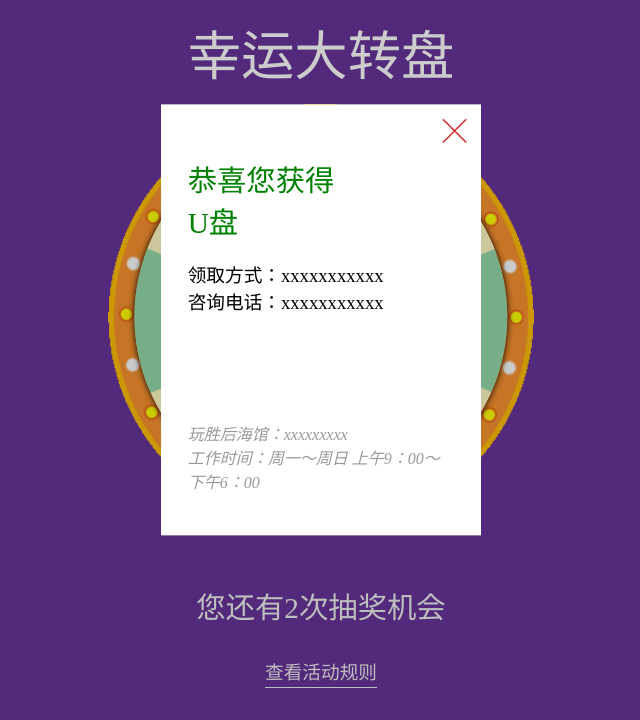
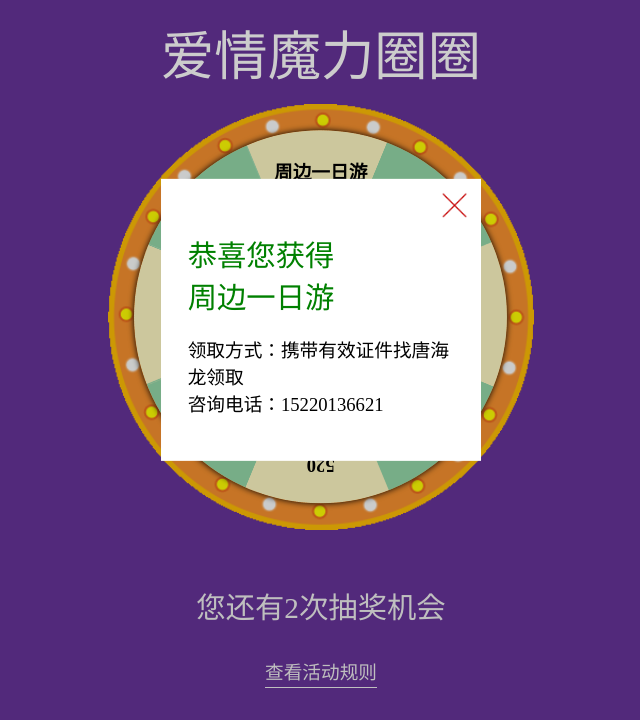
Before and after one commit to thl-ldb/love, a plain HTML site: page index.html in a window 1280 px wide. Both pictures are taken after a click on the element 640 px from the left and 316 px from the top of the page. Shown: the whole page, without its empty margins (319-959 px from the left). Drawn offline with Linux system fonts and the light colour scheme.

Commit message:
Update index.html

```diff
--- a/index.html
+++ b/index.html
@@ -2,26 +2,27 @@
 <html lang="en">
 <head>
     <meta charset="UTF-8">
-    <title>抽奖转盘</title>
+    <title>爱情魔力圈圈</title>
+    <link rel="icon" href="images/index.ico" type="image/x-icon">
     <meta name="viewport" content="width=device-width, initial-scale=1.0, maximum-scale=1.0, user-scalable=0">
     <link rel="stylesheet" href="wheelpage.css">
 </head>
-<body>
+<body >
 <div id="wheel-wrap">
     <div id="w-tit">
-        幸运大转盘
+        爱情魔力圈圈
     </div>
     <div id="w-main">
         <div id="rotate">
             <div id="pointer"></div>
             <div id="rotatein">
-                <div class="prize prize_1"><strong>苹果6s</strong><br><span>手机一部</span></div>
-                <div class="prize prize_2"><strong>未中奖</strong><br><span>谢谢参与</span></div>
-                <div class="prize prize_3"><strong>充电宝</strong><br><span>1部</span></div>
-                <div class="prize prize_4"><strong>未中奖</strong><br><span>谢谢参与</span></div>
-                <div class="prize prize_5"><strong>U盘</strong><br><span>4G 1个</span></div>
-                <div class="prize prize_6"><strong>未中奖</strong><br><span>谢谢参与</span></div>
-                <div class="prize prize_7"><strong>15元</strong><br><span>手机话费</span></div>
+                <div class="prize prize_1"><strong>名牌包包</strong><br><span>5K以内</span></div>
+                <div class="prize prize_2"><strong>周边一日游</strong><br><span>地点任选</span></div>
+                <div class="prize prize_3"><strong>未中奖</strong><br><span>谢谢参与</span></div>
+                <div class="prize prize_4"><strong>黄金项链</strong><br><span>2K以内</span></div>
+                <div class="prize prize_5"><strong>未中奖</strong><br><span>谢谢参与</span></div>
+                <div class="prize prize_6"><strong>520</strong><br><span>现金</span></div>
+                <div class="prize prize_7"><strong>大鱼海堂</strong><br><span>自助餐一次</span></div>
                 <div class="prize prize_8"><strong>未中奖</strong><br><span>谢谢参与</span></div>
             </div>
         </div>
@@ -41,24 +42,12 @@
                 <div>
                     <ul>
                         <li>
-                            领取方式：xxxxxxxxxxx
+                            领取方式：携带有效证件找唐海龙领取
                         </li>
                         <li>
-                            咨询电话：xxxxxxxxxxx
+                            咨询电话：15220136621
                         </li>
                     </ul>
-                </div>
-                <div>
-                    <address>
-                        <ul>
-                            <li>
-                                玩胜后海馆：xxxxxxxxx
-                            </li>
-                            <li>
-                                工作时间：周一～周日 上午9：00～下午6：00
-                            </li>
-                        </ul>
-                    </address>
                 </div>
             </div>
             <div class="card2">
@@ -88,13 +77,13 @@
         var flag = 0;
         function raward(rotate){
             switch (rotate){
-                case 337.5 :{flag=1; return '6s';break;}
-                case 292.5 :{flag=2;break;}
-                case 247.5 :{flag=1; return '充电宝';break;}
-                case 202.5 :{flag=2;break;}
-                case 157.5 :{flag=1; return 'U盘';break;}
-                case 112.5 :{flag=2;break;}
-                case 67.5 :{ flag=1; return '15元手机话费';break;}
+                case 337.5 :{flag=1; return '名牌包包';break;}
+                case 292.5 :{flag=1; return '周边一日游'; break;}
+                case 247.5 :{flag=2; break;}
+                case 202.5 :{flag=1; return '黄金项链'; break;}
+                case 157.5 :{flag=2; break;}
+                case 112.5 :{flag=1; return '现金520'; break;}
+                case 67.5 :{ flag=1; return '大鱼海堂自助餐一次';break;}
                 case 22.5 :{ flag=2;break;}
                 default : {flag=2; return '很遗憾未中奖'}
             }
@@ -104,18 +93,14 @@
             var random = parseInt(Math.random()*1000);
             if(random == 1){
                 return 337.5;
-            }else if( 1 < random && random <= 40 ){
-                return 247.5;
-            }else if( 40 < random && random <= 200 ){
-                return 157.5;
-            }else if( 201 < random && random <= 400 ){
+            }else if( (1 < random && random <= 200)){
+                return 292.5;
+            }else if( 500 < random && random <= 510 ){
+                return 202.5;
+            }else if( 510 < random && random <= 520 ){
+                return 112.5;
+            }else if( (600 < random && random <= 800)){
                 return 67.5;
-            }else if( 401 < random && random <= 550 ){
-                return 292.5;
-            }else if( 551 < random && random <= 700){
-                return 202.5;
-            }else if( 701 < random && random <= 850){
-                return 112.5;
             }else{
                 return 22.5;
             }
```
